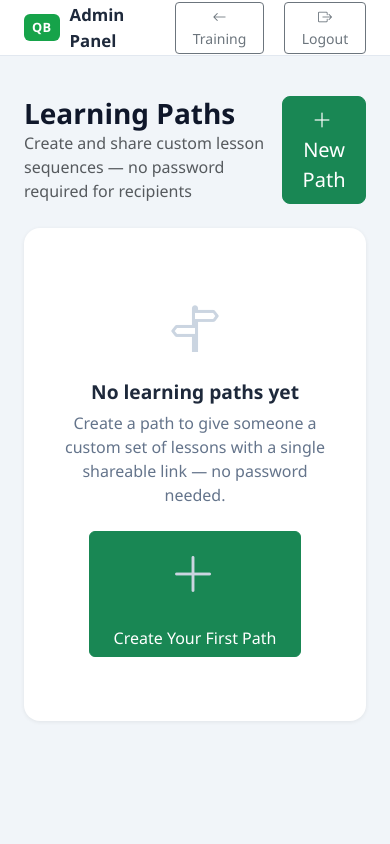
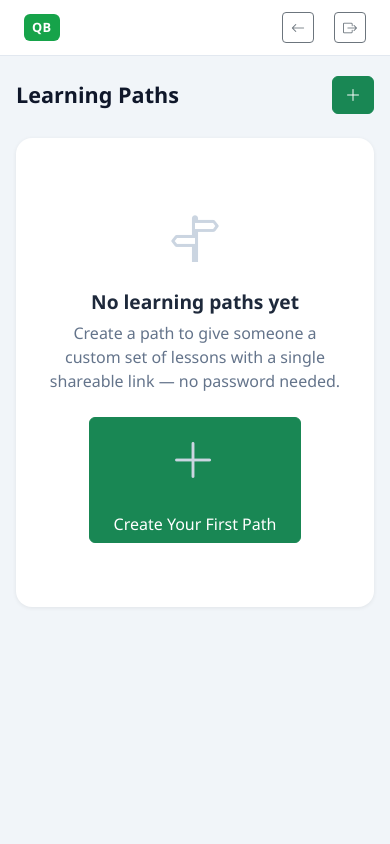
Before and after one commit to shizzoobies/PBJTraining, a Flask app: page /admin in a window 390 px wide. Run offline with Flask 3, Linux system fonts and the light colour scheme; the visitor is signed in with stand-in values (Sample User, id 1).

Commit message:
Make admin panel fully mobile-friendly
- Replace path table with responsive cards (copy link, progress, delete)
- Nav collapses to icons on small screens
- Admin padding, picker headers, and card links adjust for mobile
- Progress timestamps hidden on small screens to save space

Co-Authored-By: Claude Sonnet 4.6 <noreply@anthropic.com>

```diff
--- a/static/css/style.css
+++ b/static/css/style.css
@@ -363,6 +363,29 @@ body { font-family: 'Segoe UI', system-ui, -apple-system, sans-serif; background
   font-size: 1.05rem; font-weight: 700; color: #0f172a; margin-bottom: 1rem;
 }
 
+/* ── Path Cards (admin dashboard) ───────────────────────────────────────── */
+.path-card-list { display: flex; flex-direction: column; gap: 1rem; }
+
+.path-card {
+  background: #fff; border-radius: 14px; padding: 1.25rem 1.5rem;
+  box-shadow: 0 1px 4px rgba(0,0,0,0.07);
+  display: flex; flex-direction: column; gap: 0.85rem;
+}
+
+.path-card-top { display: flex; align-items: flex-start; justify-content: space-between; gap: 1rem; }
+
+.path-card-info { flex: 1; min-width: 0; }
+.path-card-name { font-size: 1.05rem; font-weight: 700; color: #0f172a; margin-bottom: 0.35rem; }
+.path-card-meta {
+  display: flex; flex-wrap: wrap; align-items: center; gap: 0.6rem;
+  font-size: 0.82rem; color: #64748b;
+}
+
+.path-card-actions { display: flex; gap: 6px; flex-shrink: 0; }
+
+.path-card-link { display: flex; gap: 8px; }
+.path-card-link .form-control { font-size: 0.78rem; color: #64748b; }
+
 /* ── Progress Checklist ──────────────────────────────────────────────────── */
 .progress-checklist { display: flex; flex-direction: column; }
 
@@ -434,4 +457,14 @@ body { font-family: 'Segoe UI', system-ui, -apple-system, sans-serif; background
   .chat-panel.open { right: 0; }
   .chat-fab { bottom: 76px; }
   .lesson-header-top { flex-direction: column; }
+
+  /* Admin mobile */
+  .admin-main { padding: 1.25rem 1rem; }
+  .admin-title { font-size: 1.35rem; }
+  .admin-card { padding: 1.25rem; }
+  .path-card { padding: 1rem; }
+  .path-card-link { flex-direction: column; }
+  .path-card-link .btn { width: 100%; }
+  .picker-module-header { flex-direction: column; align-items: flex-start; gap: 8px; }
+  .progress-lesson-time { display: none; }
 }
--- a/templates/admin.html
+++ b/templates/admin.html
@@ -13,74 +13,48 @@
   <nav class="top-nav">
     <a class="brand" href="{{ url_for('admin_dashboard') }}">
       <span class="brand-badge">QB</span>
-      <span>Admin Panel</span>
+      <span class="d-none d-sm-inline">Admin Panel</span>
     </a>
     <div class="nav-right">
       <a href="{{ url_for('dashboard') }}" class="btn btn-sm btn-outline-secondary me-2">
-        <i class="bi bi-arrow-left"></i> Training
+        <i class="bi bi-arrow-left"></i><span class="d-none d-sm-inline ms-1">Training</span>
       </a>
       <a href="{{ url_for('admin_logout') }}" class="btn btn-sm btn-outline-secondary">
-        <i class="bi bi-box-arrow-right"></i> Logout
+        <i class="bi bi-box-arrow-right"></i><span class="d-none d-sm-inline ms-1">Logout</span>
       </a>
     </div>
   </nav>
 
   <main class="admin-main">
     <div class="admin-content">
-      <div class="d-flex align-items-center justify-content-between mb-4">
+      <div class="d-flex align-items-center justify-content-between mb-4 gap-3">
         <div>
           <h1 class="admin-title">Learning Paths</h1>
-          <p class="text-muted mb-0">Create and share custom lesson sequences — no password required for recipients</p>
+          <p class="text-muted mb-0 d-none d-sm-block">Create and share custom lesson sequences — no password required for recipients</p>
         </div>
-        <a href="{{ url_for('admin_new_path') }}" class="btn btn-success btn-lg">
-          <i class="bi bi-plus-lg me-1"></i> New Path
+        <a href="{{ url_for('admin_new_path') }}" class="btn btn-success flex-shrink-0">
+          <i class="bi bi-plus-lg"></i><span class="d-none d-sm-inline ms-1">New Path</span>
         </a>
       </div>
 
       {% if paths %}
-      <div class="admin-table-wrap">
-        <table class="table admin-table mb-0">
-          <thead>
-            <tr>
-              <th>Path Name</th>
-              <th>Assignee</th>
-              <th>Created</th>
-              <th>Lessons</th>
-              <th>Share Link</th>
-              <th></th>
-            </tr>
-          </thead>
-          <tbody>
+      <div class="path-card-list">
         {% for token, path in paths.items() %}
-            <tr>
-              <td class="fw-semibold">{{ path.name }}</td>
-              <td class="text-muted">{{ path.assignee or '—' }}</td>
-              <td class="text-muted small">{{ path.created }}</td>
-              <td>
+        <div class="path-card">
+          <div class="path-card-top">
+            <div class="path-card-info">
+              <h2 class="path-card-name">{{ path.name }}</h2>
+              <div class="path-card-meta">
+                {% if path.assignee %}
+                <span><i class="bi bi-person me-1"></i>{{ path.assignee }}</span>
+                {% endif %}
+                <span><i class="bi bi-calendar3 me-1"></i>{{ path.created }}</span>
                 <span class="badge bg-success bg-opacity-10 text-success fw-semibold">
                   {{ path.lesson_count }} lesson{{ 's' if path.lesson_count != 1 else '' }}
                 </span>
-              </td>
-              <td>
-                <div class="input-group input-group-sm" style="min-width:280px">
-                  <input
-                    type="text"
-                    class="form-control form-control-sm font-monospace small"
-                    value="{{ request.host_url.rstrip('/') }}{{ url_for('path_landing', token=token) }}"
-                    readonly
-                    id="link-{{ token }}"
-                  >
-                  <button
-                    class="btn btn-outline-secondary copy-btn"
-                    data-target="link-{{ token }}"
-                    title="Copy link"
-                  >
-                    <i class="bi bi-clipboard"></i>
-                  </button>
               </div>
-              </td>
-              <td>
-                <div class="d-flex gap-1">
+            </div>
+            <div class="path-card-actions">
               <a href="{{ url_for('admin_path_progress', token=token) }}"
                  class="btn btn-sm btn-outline-primary" title="View progress">
                 <i class="bi bi-bar-chart"></i>
@@ -92,11 +66,21 @@
                 </button>
               </form>
             </div>
-              </td>
-            </tr>
+          </div>
+          <div class="path-card-link">
+            <input
+              type="text"
+              class="form-control form-control-sm font-monospace"
+              value="{{ request.host_url.rstrip('/') }}{{ url_for('path_landing', token=token) }}"
+              readonly
+              id="link-{{ token }}"
+            >
+            <button class="btn btn-outline-secondary btn-sm copy-btn" data-target="link-{{ token }}" title="Copy link">
+              <i class="bi bi-clipboard"></i> <span class="copy-label">Copy</span>
+            </button>
+          </div>
+        </div>
         {% endfor %}
-          </tbody>
-        </table>
       </div>
 
       {% else %}
@@ -117,10 +101,11 @@
     document.querySelectorAll('.copy-btn').forEach(btn => {
       btn.addEventListener('click', () => {
         const input = document.getElementById(btn.dataset.target);
-        input.select();
         navigator.clipboard.writeText(input.value).then(() => {
-          btn.innerHTML = '<i class="bi bi-check-lg text-success"></i>';
-          setTimeout(() => { btn.innerHTML = '<i class="bi bi-clipboard"></i>'; }, 1800);
+          btn.innerHTML = '<i class="bi bi-check-lg text-success"></i> <span class="copy-label">Copied!</span>';
+          setTimeout(() => {
+            btn.innerHTML = '<i class="bi bi-clipboard"></i> <span class="copy-label">Copy</span>';
+          }, 1800);
         });
       });
     });
```
Lines whose indentation alone changed are shown as unchanged.
